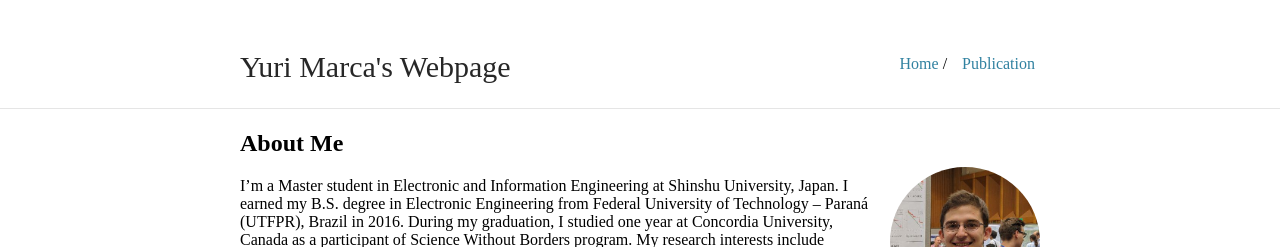
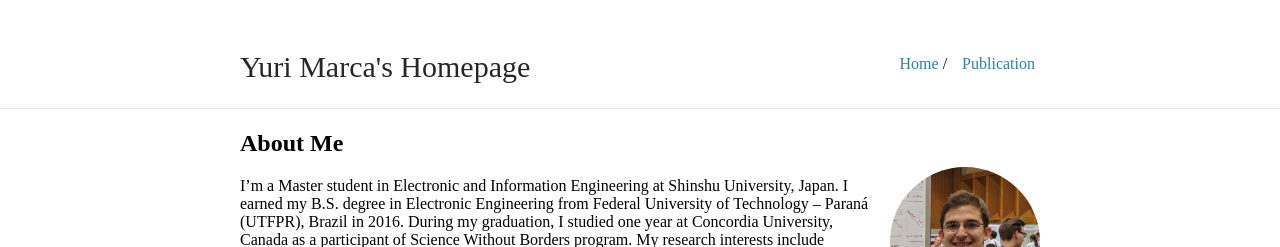
Before and after one commit to yurimarca/yurimarca.github.io, a Jekyll site: the page built from index.md, in a window 1280 px wide. Shown: the top 247 px of the page. Built offline with Jekyll 4.4.1, drawn with Linux system fonts in a browser that asks for light colours.

Commit message:
update index and nav bar

```diff
--- a/_config.yml
+++ b/_config.yml
@@ -1,4 +1,4 @@
-title: Yuri Marca's Webpage
+title: Yuri Marca's Homepage
 url: "https://yurimarca.github.io/"
 # baseurl: ""
 
--- a/index.md
+++ b/index.md
@@ -1,6 +1,6 @@
 ---
 layout: default
-title: Yuri Marca's Webpage
+title: Yuri Marca's Homepage
 ---
 
 ## About Me
```
